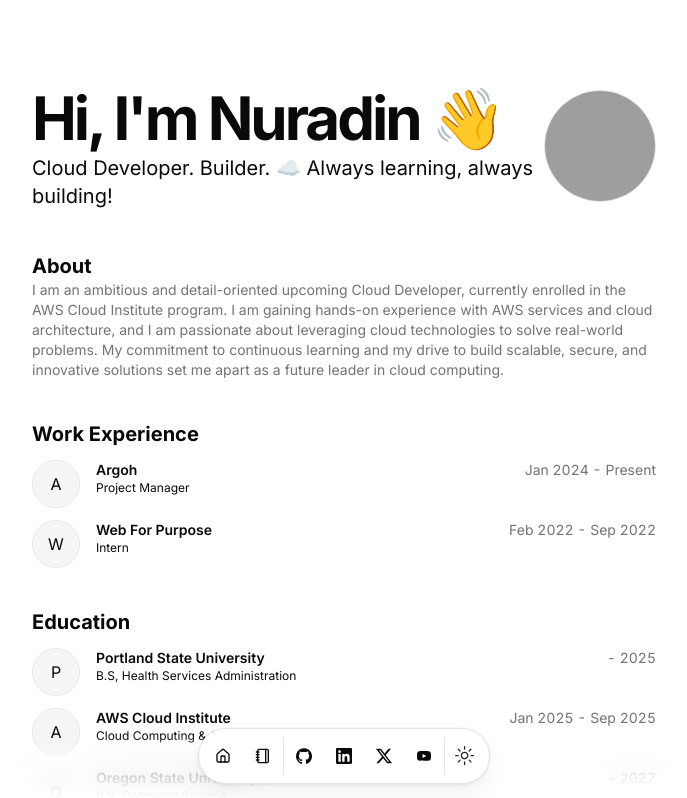
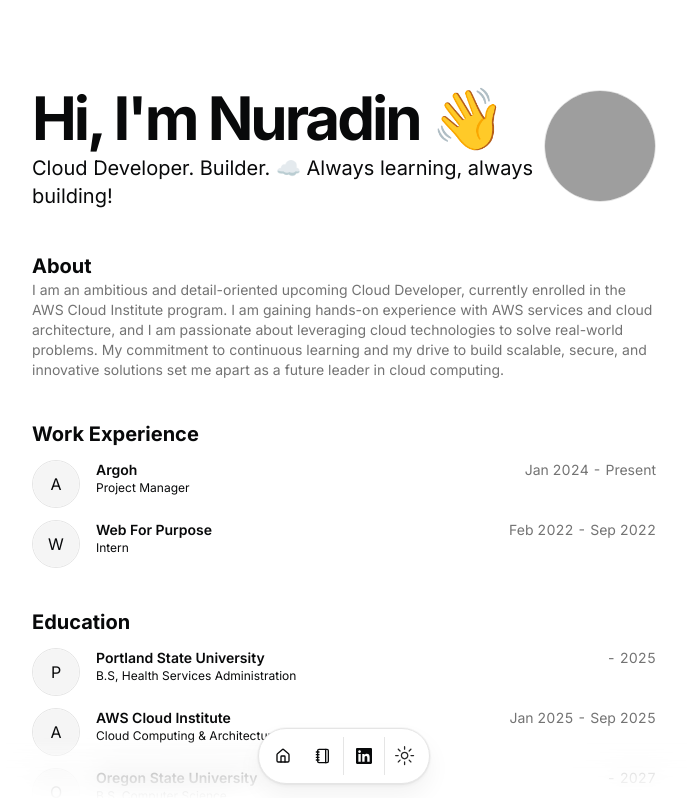
Before and after one commit to Anuradin53/portfolio_page, a Next.js app: page / in a window 1280 px wide. Shown: the top 798 px of the page, without its empty margins (296-983 px from the left). Built offline with nearby package versions, Linux system fonts and the light colour scheme; grey boxes are pictures that could not be loaded.

Commit message:
Update LinkedIn profile and remove social media tabs from navbar

```diff
--- a/src/data/resume.tsx
+++ b/src/data/resume.tsx
@@ -31,11 +31,11 @@ export const DATA = {
         url: "https://dub.sh/dillion-github",
         icon: Icons.github,
 
-        navbar: true,
+        navbar: false,
       },
       LinkedIn: {
         name: "LinkedIn",
-        url: "https://dub.sh/dillion-linkedin",
+        url: "https://www.linkedin.com/in/nuradin-abdirahman-8170a81a9/",
         icon: Icons.linkedin,
 
         navbar: true,
@@ -45,13 +45,13 @@ export const DATA = {
         url: "https://dub.sh/dillion-twitter",
         icon: Icons.x,
 
-        navbar: true,
+        navbar: false,
       },
       Youtube: {
         name: "Youtube",
         url: "https://dub.sh/dillion-youtube",
         icon: Icons.youtube,
-        navbar: true,
+        navbar: false,
       },
       email: {
         name: "Send Email",
```
